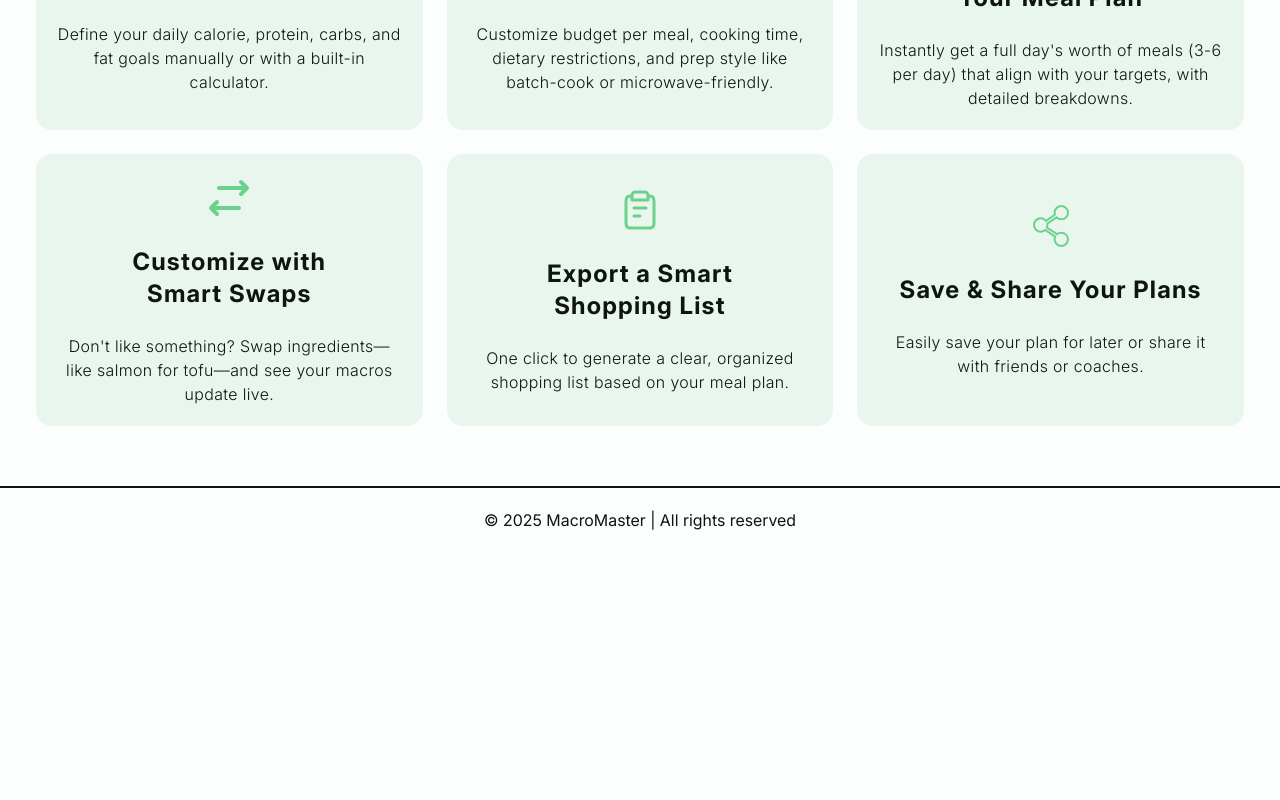
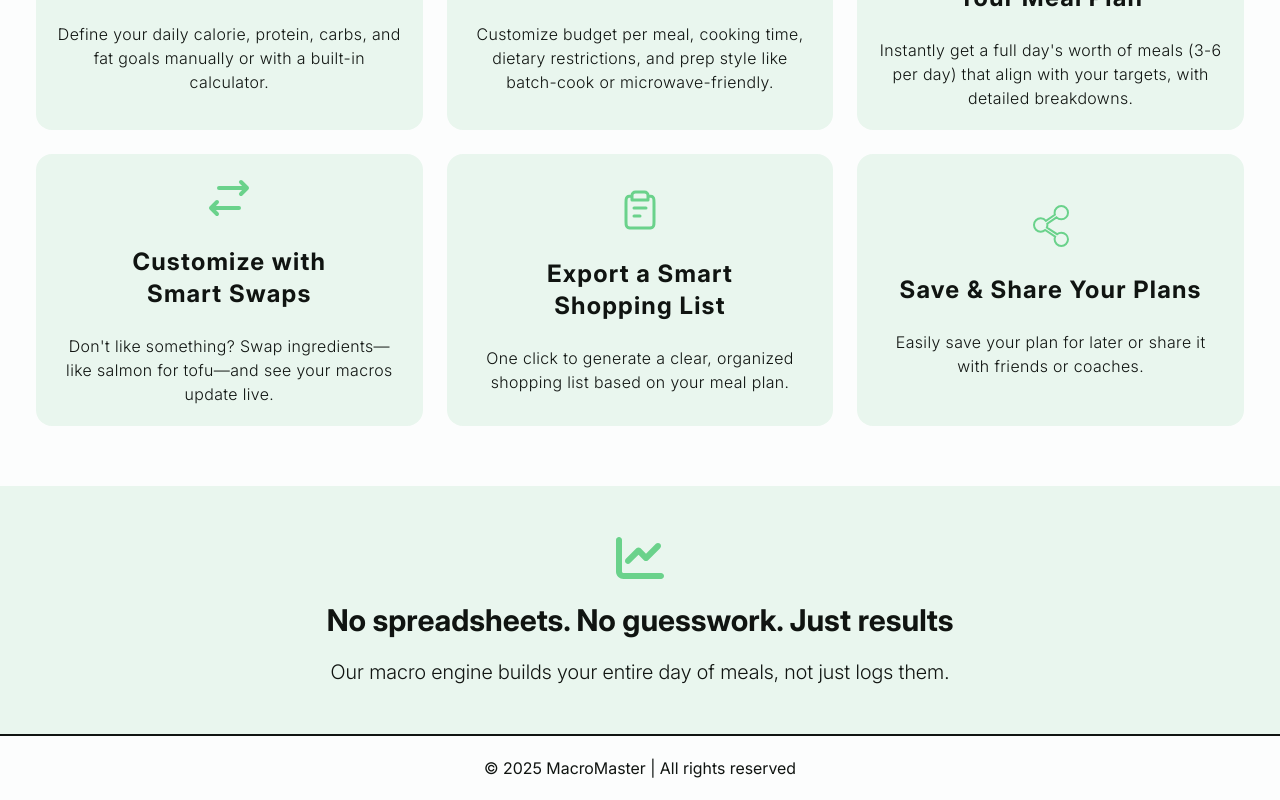
Before and after one commit to TakundaMuzunze/macro-master, a SvelteKit app: page / in a window 1280 px wide. Shown: the part 1206-2006 px from the top of the page. Before the commit the page ends 1758 px from the top, so only its background shows below. Built offline with nearby package versions, Linux system fonts and the light colour scheme.

Commit message:
feat: create banner components

```diff
--- /dev/null
+++ b/src/lib/components/sections/CtaBanner/CtaBanner.svelte
@@ -0,0 +1,13 @@
+<script>
+	import Button from '$lib/components/ui/buttons/Button.svelte';
+</script>
+
+<div class="bg-surface flex w-full flex-col items-center justify-center gap-5 p-12">
+	<h2 class="text-primary text-3xl font-normal">
+		Ready to hit your macros without the mental load?
+	</h2>
+	<p class="text-primary text-2xl font-light text-balance">
+		Start building smarter meal plans in seconds — no signup needed.
+	</p>
+	<Button variant="ghost" size="md" text="Try it now" event />
+</div>
--- /dev/null
+++ b/src/lib/components/sections/ValueBanner/ValueBanner.svelte
@@ -0,0 +1,11 @@
+<script>
+	import ChartIcon from '$lib/components/icons/ChartIcon/ChartIcon.svelte';
+</script>
+
+<div class="bg-surface flex w-full flex-col items-center justify-center gap-5 p-12">
+	<ChartIcon />
+	<h1 class="text-primary text-3xl font-normal">No spreadsheets. No guesswork. Just results</h1>
+	<p class="text-primary text-xl font-light text-balance">
+		Our macro engine builds your entire day of meals, not just logs them.
+	</p>
+</div>
--- a/src/routes/+page.svelte
+++ b/src/routes/+page.svelte
@@ -1,8 +1,9 @@
 <script>
-	import Header from '$lib/components/layout/Header/Header.svelte';
 	import Hero from '$lib/components/sections/Hero/Hero.svelte';
 	import HowItWorks from '$lib/components/sections/HowItWorks/HowItWorks.svelte';
+	import ValueBanner from '$lib/components/sections/ValueBanner/ValueBanner.svelte';
 </script>
 
 <Hero />
 <HowItWorks />
+<ValueBanner />
```
Also changed, not shown: 2 other files (tests, documents, lock files or other folders).
